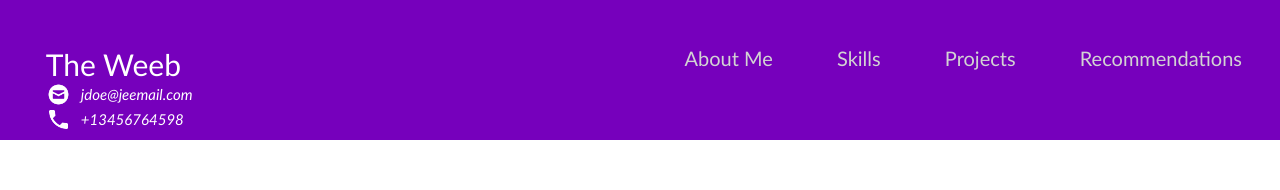
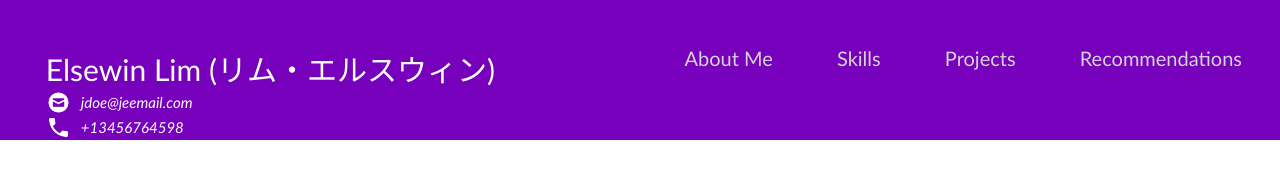
Before and after one commit to Elsewin-Lim/Portfolio, a plain HTML site: page index.html in a window 1280 px wide. Shown: the top 190 px of the page. Drawn offline with Linux system fonts and the light colour scheme.

Commit message:
Meow
I'm gonna start doing the project

```diff
--- a/index.html
+++ b/index.html
@@ -1,7 +1,7 @@
 <!DOCTYPE html>
 <html>
   <head>
-    <title>TheWeeb - Portfolio</title>
+    <title>Elsewin Lim (リム・エルスウィン) - Portfolio</title>
     <link rel="stylesheet" href="./style.css"/>
     <script src="./script.js"></script>
   </head>
@@ -10,7 +10,7 @@
     <nav>
       <div id="home">
         <div class="profile_name">
-          The Weeb
+          Elsewin Lim (リム・エルスウィン)
           <div class="contact_info">
             <img src="html_finalprojimages/envelope.png" alt="https://icons8.com/icon/124377/circled-envelope"/>
           jdoe@jeemail.com
```
